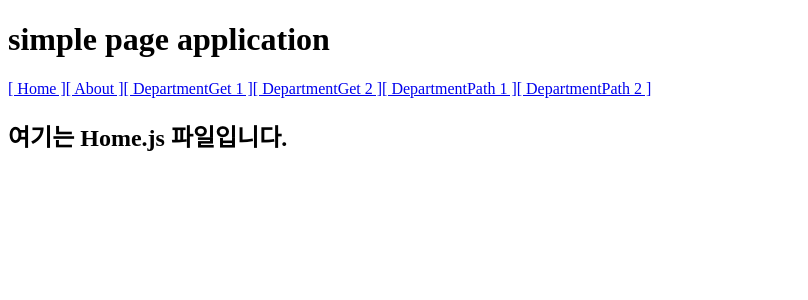
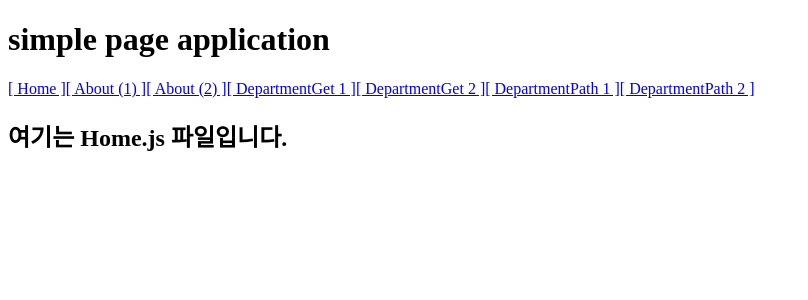
Before and after one commit to sujinlove/react_study, a React (Create React App) app in the folder react02_simple_spa/: page / in a window 1280 px wide. Shown: the top 300 px of the page, without its empty margins (0-808 px from the left). Built offline with nearby package versions, Linux system fonts and the light colour scheme.

Commit message:
double url link

```diff
--- a/react02_simple_spa/src/App.js
+++ b/react02_simple_spa/src/App.js
@@ -16,7 +16,8 @@ const App = () => {
 
       {/*--- <a> : 페이지 이동 / <Link> : 컴포넌트가 변경 */}
       <Link to="/">[ Home ]</Link>
-      <Link to="/about">[ About ]</Link>
+      <Link to="/about">[ About (1) ]</Link>
+      <Link to="/introduce">[ About (2) ]</Link>
 
       {/* HTTPS GET 파라미터를 포함하는 링크 구성 ( 한글사용 X ) */}
       <Link to="/department_get?deptno=101&msg=hello">[ DepartmentGet 1 ]</Link>
@@ -30,7 +31,9 @@ const App = () => {
       {/* 첫 페이지로 사용되는 컴포넌트의 경우 exact={true}를 명시해야 한다. */}
       <Switch>
         <Route path="/" component={Home} exact={true} />
-        <Route path="/about" component={About} />
+
+        {/* 한페이지에 두 개 이상의 URL을 적용할 경우 배열 형시으로 처리함 */}
+        <Route path={["/about", "/introduce"]} component={About} />
         <Route path="/department_get" component={DepartmentGet} />
 
         {/* Path 파라미터는 URL 형식에 변수의 위치와 이름을 정해줘야 한다. */}
```
